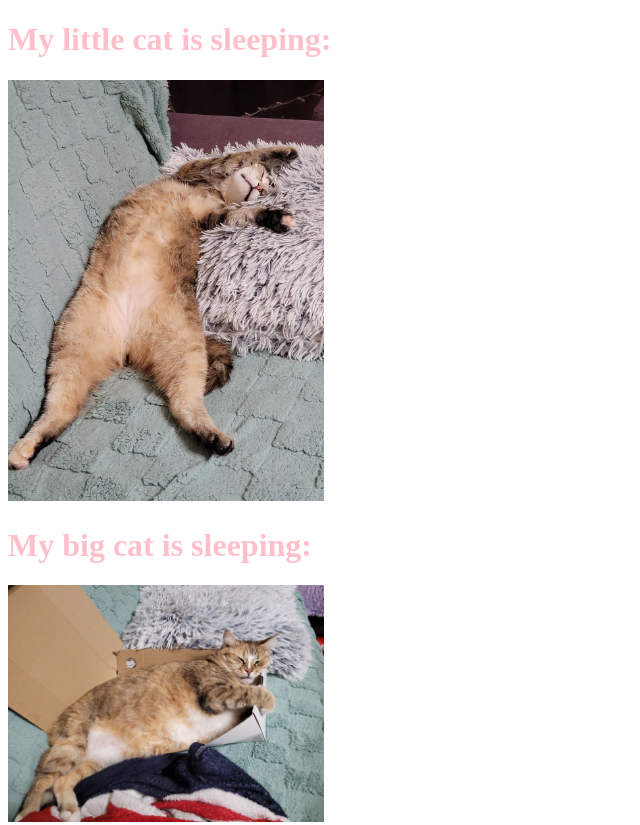
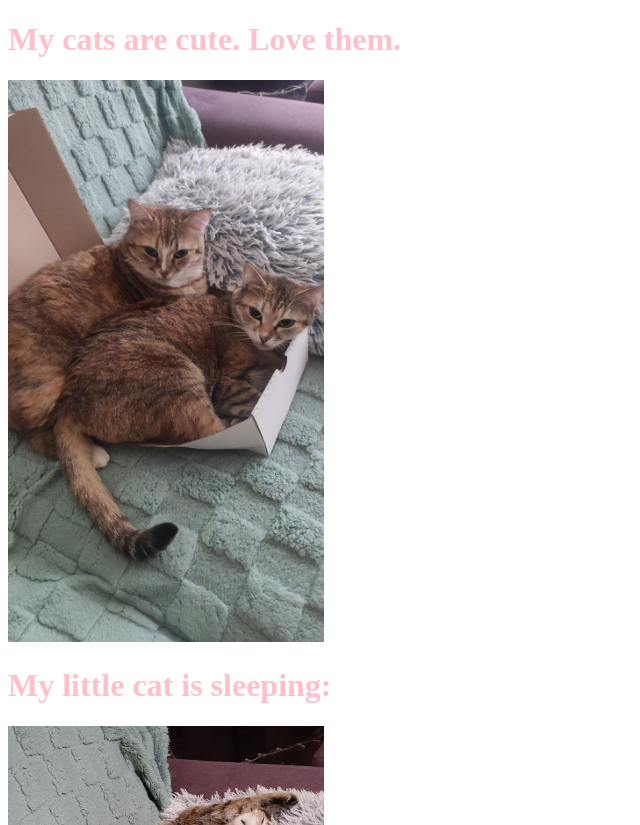
Before and after one commit to em-daws/hillel_project_git_practice, a plain HTML site: page index.html in a window 1280 px wide. Shown: the top 825 px of the page, without its empty margins (0-640 px from the left). Drawn offline with Linux system fonts and the light colour scheme.

Commit message:
index.html is modofied

```diff
--- a/index.html
+++ b/index.html
@@ -4,6 +4,9 @@
 <link rel="stylesheet" href="styles\mainStyles.css">
 </head>
 <body>
+
+<h1>My cats are cute. Love them.</h1>
+<img src="images2/MyCats.jpg" alt="My cats">
 
 <h1>My little cat is sleeping:</h1>
 <img src="images/MyCat1.jpg" alt="My cat is sleeping">
```
